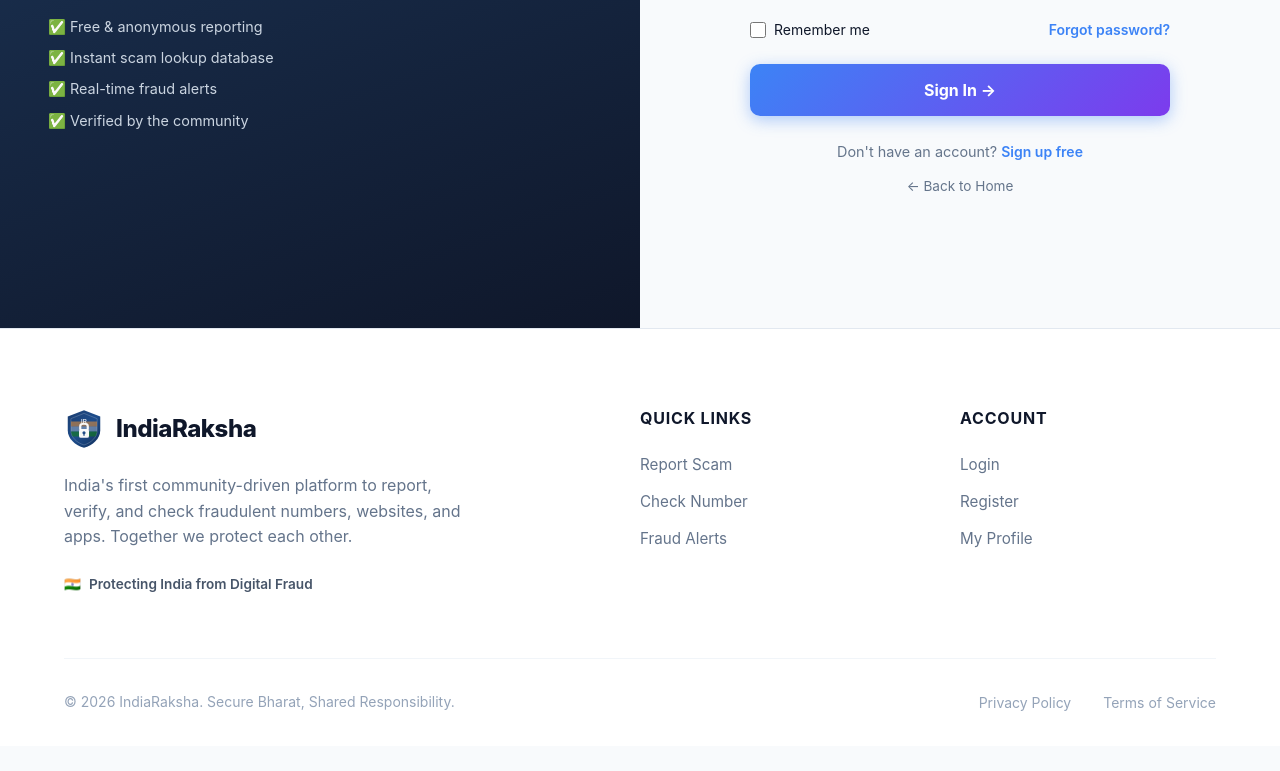
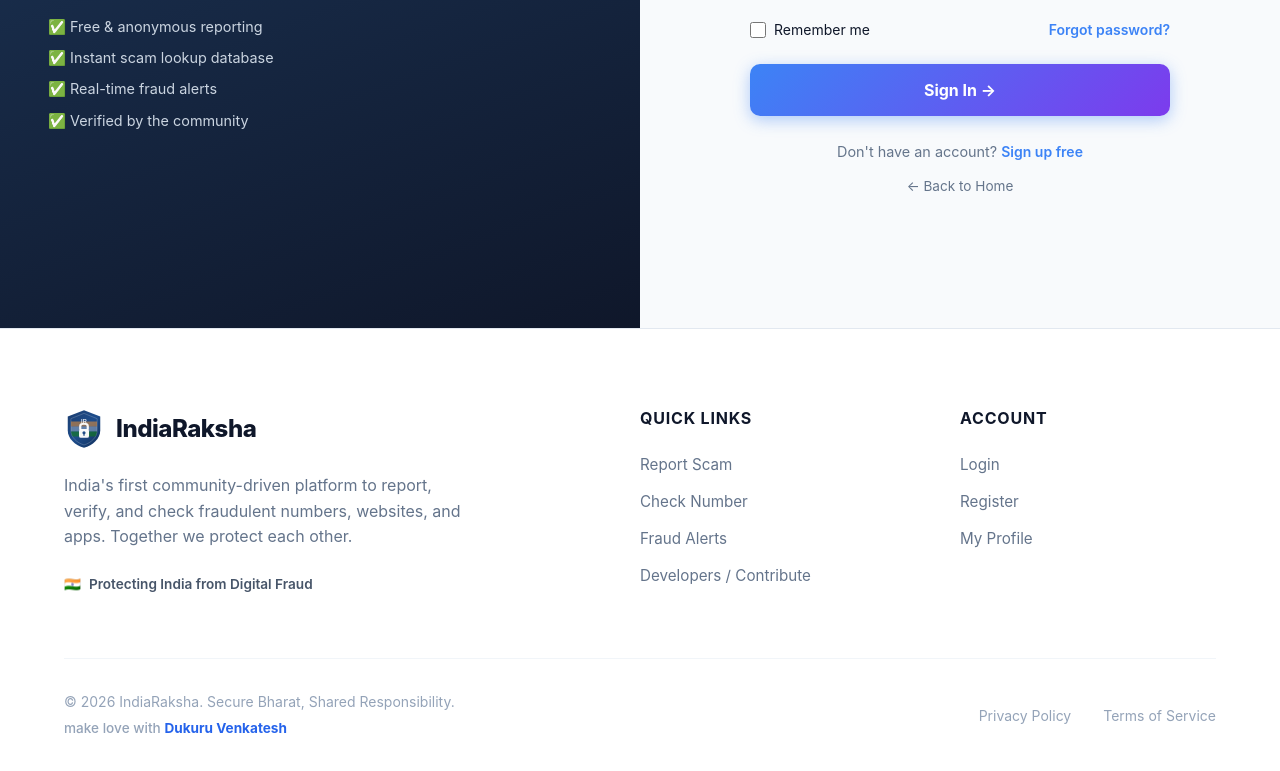
Before and after one commit to venkateshdukuru/Indiaraksha, a React (Vite) app in the folder frontend/: page /login in a window 1280 px wide. Shown: the part 473-1244 px from the top of the page. Before the commit the page ends 1219 px from the top, so only its background shows below. Built offline with nearby package versions, Linux system fonts and the light colour scheme; no server answers.

Commit message:
footer added

```diff
--- a/frontend/src/components/Footer.tsx
+++ b/frontend/src/components/Footer.tsx
@@ -26,6 +26,7 @@
                             <li><Link to="/report" className="footer__link">Report Scam</Link></li>
                             <li><Link to="/lookup" className="footer__link">Check Number</Link></li>
                             <li><Link to="/alerts" className="footer__link">Fraud Alerts</Link></li>
+                            <li><a href="https://github.com/venkateshdukuru/Indiaraksha" target="_blank" rel="noopener noreferrer" className="footer__link">Developers / Contribute</a></li>
                         </ul>
                     </div>
 
@@ -42,9 +43,14 @@
 
                 {/* Bottom Bar */}
                 <div className="footer__bottom">
-                    <p className="footer__copy">
-                        &copy; {new Date().getFullYear()} IndiaRaksha. Secure Bharat, Shared Responsibility.
-                    </p>
+                    <div className="footer__bottom-left">
+                        <p className="footer__copy">
+                            &copy; {new Date().getFullYear()} IndiaRaksha. Secure Bharat, Shared Responsibility.
+                        </p>
+                        <p className="footer__credit">
+                            make love with <span className="footer__credit-name">dukuru venkatesh</span>
+                        </p>
+                    </div>
                     <div className="footer__legal">
                         <Link to="/privacy" className="footer__legal-link">Privacy Policy</Link>
                         <Link to="/terms" className="footer__legal-link">Terms of Service</Link>
--- a/frontend/src/index.css
+++ b/frontend/src/index.css
@@ -2852,6 +2852,24 @@
   color: #475569;
 }
 
+.footer__bottom-left {
+  display: flex;
+  flex-direction: column;
+  gap: 0.25rem;
+}
+
+.footer__credit {
+  font-size: 0.85rem;
+  color: #94a3b8;
+  font-weight: 500;
+}
+
+.footer__credit-name {
+  color: #2563eb;
+  font-weight: 700;
+  text-transform: capitalize;
+}
+
 @media (max-width: 768px) {
   .footer {
     padding: 4rem 0 2rem;
```
Also changed, not shown: 1 other file (tests, documents, lock files or other folders).
